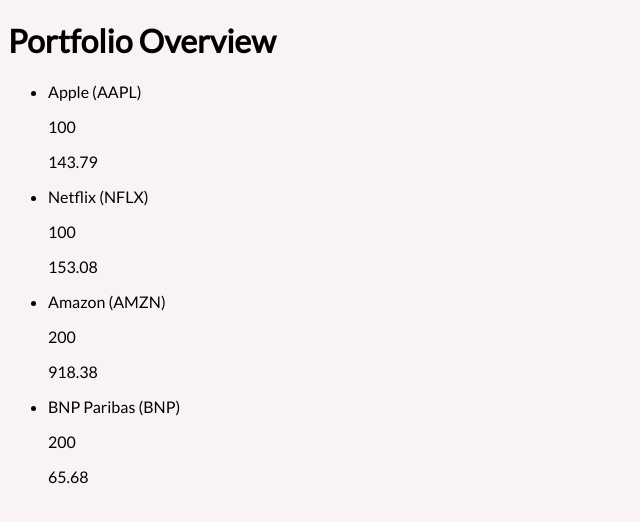
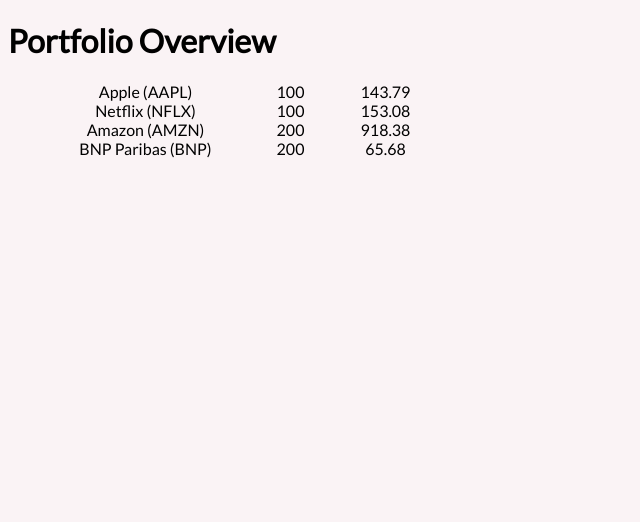
Before and after one commit to jadch/Portfix, a React (Create React App) app: page / in a window 1280 px wide. Shown: the top 522 px of the page, without its empty margins (0-640 px from the left). Built offline with nearby package versions, Linux system fonts and the light colour scheme; the HTML template or start-up script is replaced by a standard one.

Commit message:
Styling the Stocklist and StocklistItem components

```diff
--- a/public/main.css
+++ b/public/main.css
@@ -4,3 +4,27 @@
   font-family: Lato, sans-serif;
   font-weight: 400;
 }
+
+
+/* Styling of the Overview Page*/
+
+.StockList {
+  list-style: none;
+}
+
+.StocklistItem {
+  display: flex;
+  flex-direction: row;
+  align-items: center;
+}
+
+.StocklistItem p {
+  align-items: center;
+  text-align: center;
+  min-width: 75px;
+  margin: 0px 10px 0px 10px;
+}
+
+.StocklistItem p:first-of-type {
+  width: 175px;
+}
--- a/src/StocklistItem.js
+++ b/src/StocklistItem.js
@@ -4,7 +4,7 @@
   render() {
     const Stock = this.props.stock
     return (
-      <div>
+      <div className='StocklistItem'>
         <p>{Stock.name} ({Stock.ticker})</p>
         <p>{Stock.quantity}</p>
         <p>{Stock.last_available_price}</p>
```
